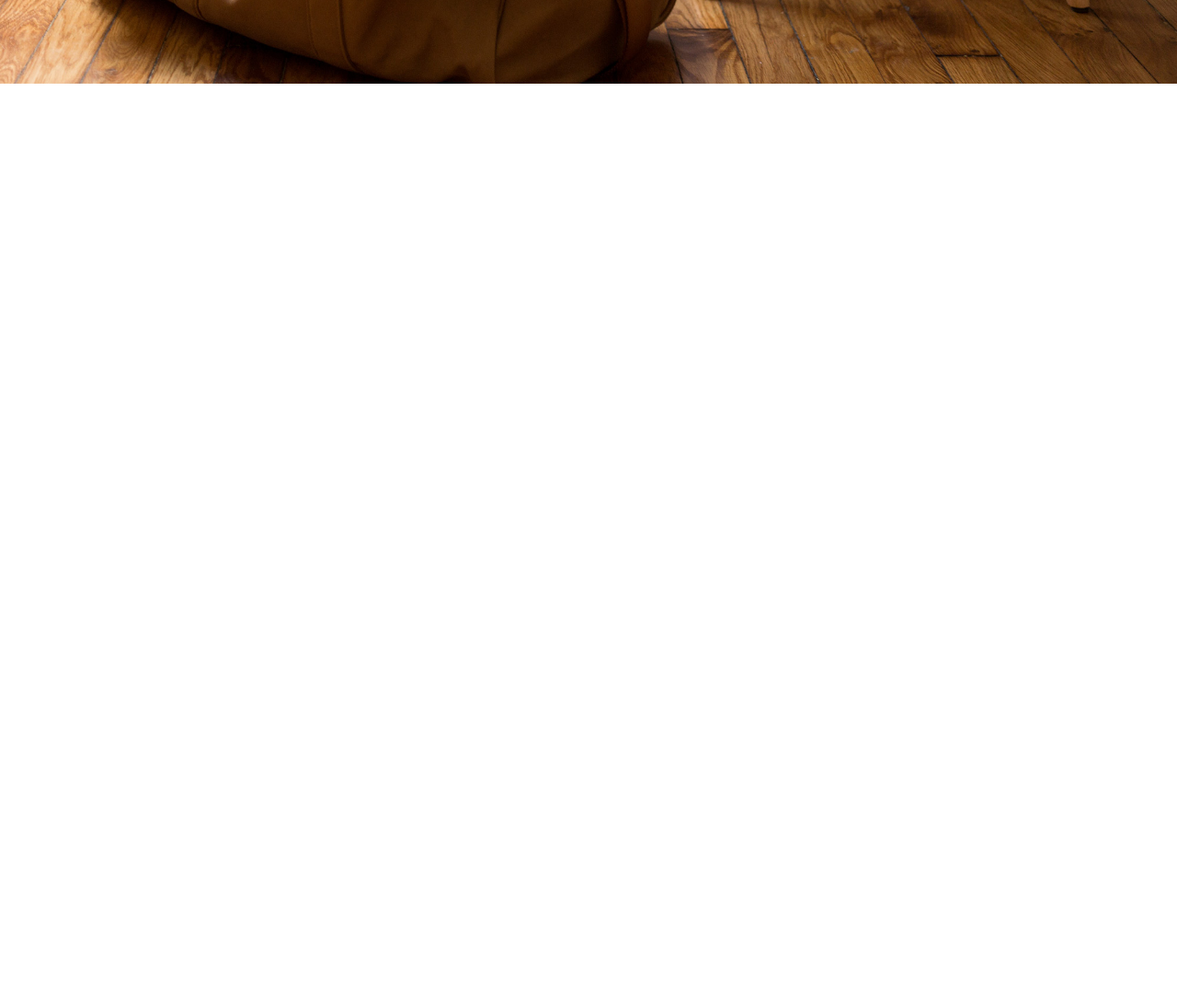
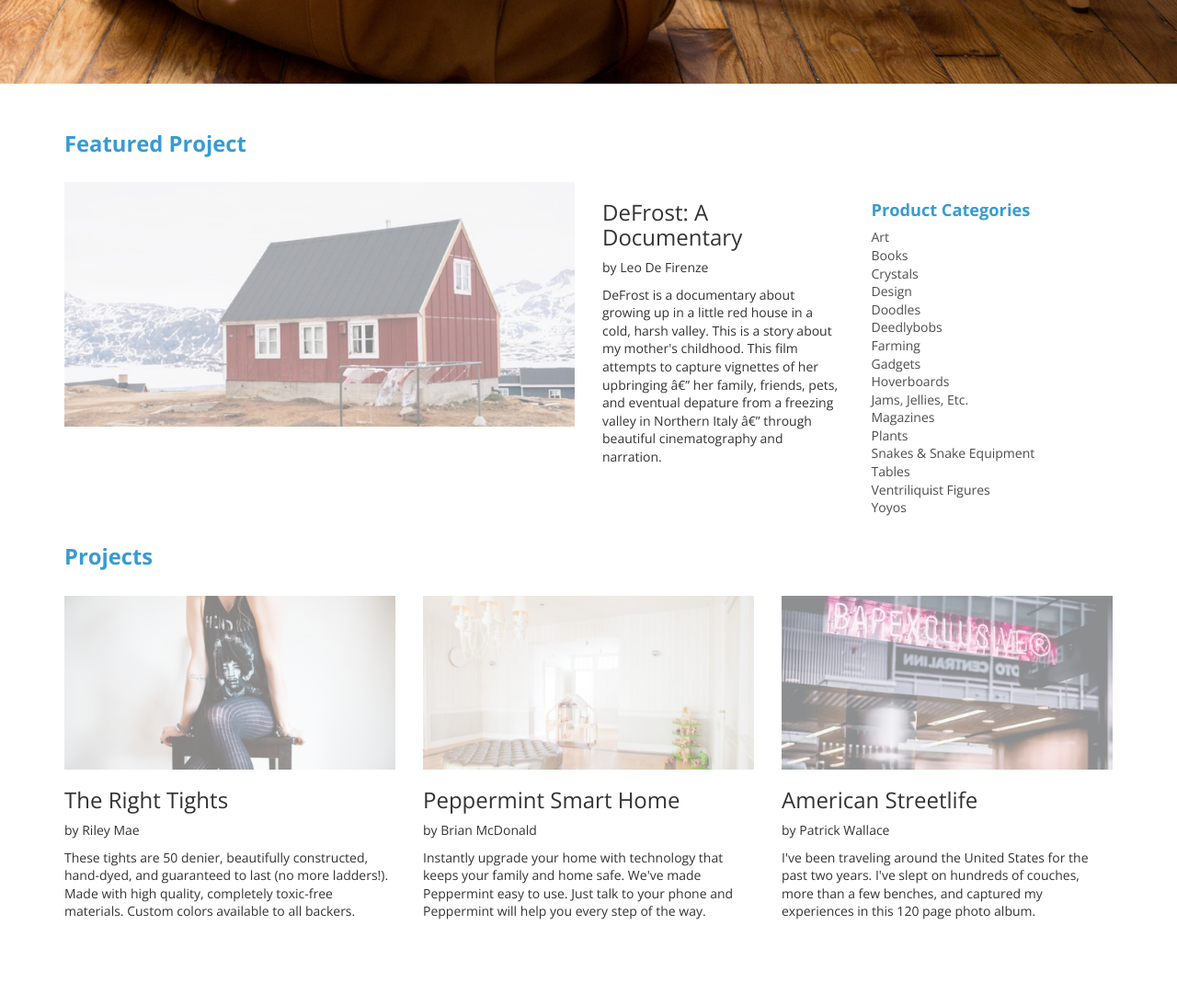
Before and after one commit to bnikkhah/Jumpstart, a plain HTML site: page index.html in a window 1280 px wide. Shown: the part 525-1618 px from the top of the page at 92% size. Before the commit the page ends 800 px from the top, so only its background shows below. Drawn offline with nearby package versions, Linux system fonts and the light colour scheme.

Commit message:
projects section

```diff
--- a/index.html
+++ b/index.html
@@ -51,5 +51,84 @@
 		<div class="button-section">
 			<a href="#" class="btn btn-primary btn-lg cta">Jump in</a>
 		</div>
+
+		<div class="container featured-project">
+			<div class="row">
+				<h2 class="col-xs-12">Featured Project</h2>
+			</div>
+			<div class="row">
+				<div class="col-md-6 col-xs-12">
+					<div class="image-container">
+						<a href="#">
+							<img src="resources/images/featured-project.png" alt="featured project">
+						</a>
+					</div>
+				</div>
+				<div class="col-md-3 col-xs-6">
+					<h3>DeFrost: A Documentary</h3>
+					<p>by Leo De Firenze</p>
+					<p>DeFrost is a documentary about growing up in a little red house in a cold, harsh valley. This is a story about my mother's childhood. This film attempts to capture vignettes of her upbringing â€” her family, friends, pets, and eventual depature from a freezing valley in Northern Italy â€” through beautiful cinematography and narration.</p>
+				</div>
+				<div class="col-md-3 col-xs-6 categories">
+					<h3>Product Categories</h3>
+					<ul>
+						<li>Art</li>
+						<li>Books</li>
+						<li>Crystals</li>
+						<li>Design</li>
+						<li>Doodles</li>
+						<li>Deedlybobs</li>
+						<li>Farming</li>
+						<li>Gadgets</li>
+						<li>Hoverboards</li>
+						<li>Jams, Jellies, Etc.</li>
+						<li>Magazines</li>
+						<li>Plants</li>
+						<li>Snakes & Snake Equipment</li>
+						<li>Tables</li>
+						<li>Ventriliquist Figures</li>
+						<li>Yoyos</li>
+					</ul>
+				</div>
+			</div>
+		</div>
+
+		<div class="container projects">
+			<div class="row">
+				<h2 class="col-xs-12">Projects</h2>
+			</div>
+			<div class="row">
+				<div class="col-md-4 col-xs-12">
+					<div class="image-container">
+						<a href="#">
+							<img src="resources/images/project1.png" alt="project1" />
+						</a>
+					</div>
+					<h3>The Right Tights</h3>
+					<p>by Riley Mae</p>
+					<p>These tights are 50 denier, beautifully constructed, hand-dyed, and guaranteed to last (no more ladders!). Made with high quality, completely toxic-free materials. Custom colors available to all backers.</p>
+				</div>
+				<div class="col-md-4 col-xs-12">
+					<div class="image-container">
+						<a href="#">
+							<img src="resources/images/project2.png" alt="project2" />
+						</a>
+					</div>
+					<h3>Peppermint Smart Home</h3>
+					<p>by Brian McDonald</p>
+					<p>Instantly upgrade your home with technology that keeps your family and home safe. We've made Peppermint easy to use. Just talk to your phone and Peppermint will help you every step of the way.</p>
+				</div>
+				<div class="col-md-4 col-xs-12">
+					<div class="image-container">
+						<a href="#">
+							<img src="resources/images/project3.png" alt="project3" />
+						</a>
+					</div>
+					<h3>American Streetlife</h3>
+					<p>by Patrick Wallace</p>
+					<p>I've been traveling around the United States for the past two years. I've slept on hundreds of couches, more than a few benches, and captured my experiences in this 120 page photo album.</p>
+				</div>
+			</div>
+		</div>
 	</body>
 </html>
--- a/resources/css/style.css
+++ b/resources/css/style.css
@@ -90,3 +90,53 @@ body{
 	width:100%;
 	text-align:center;
 }
+
+/* Project Section*/
+
+.image-container{
+	overflow:hidden;
+}
+
+.image-container img{
+	opacity:0.5;
+	width:100%;
+	transition:all 500ms ease-in-out;
+}
+
+.featured-project{
+	margin-top:-7rem;
+}
+
+h2{
+	padding-bottom:1.4rem;
+	font-size:1.7rem;
+	font-weight:bold;
+	color:#399bd1;
+}
+
+.featured-project .image-container{
+	height:19rem;
+}
+
+.projects{
+	padding-bottom:5.85rem;
+}
+
+.projects .image-container{
+	height:13.5rem;
+}
+
+.image-container img:hover{
+	opacity:1;
+	transform:scale(1.1) rotate(2deg);
+}
+
+.categories h3{
+	font-size:1.3rem;
+	font-weight:bold;
+	color:#399bd1;
+}
+
+.categories ul{
+	color:rgba(0,0,0,0.7);
+}
```
